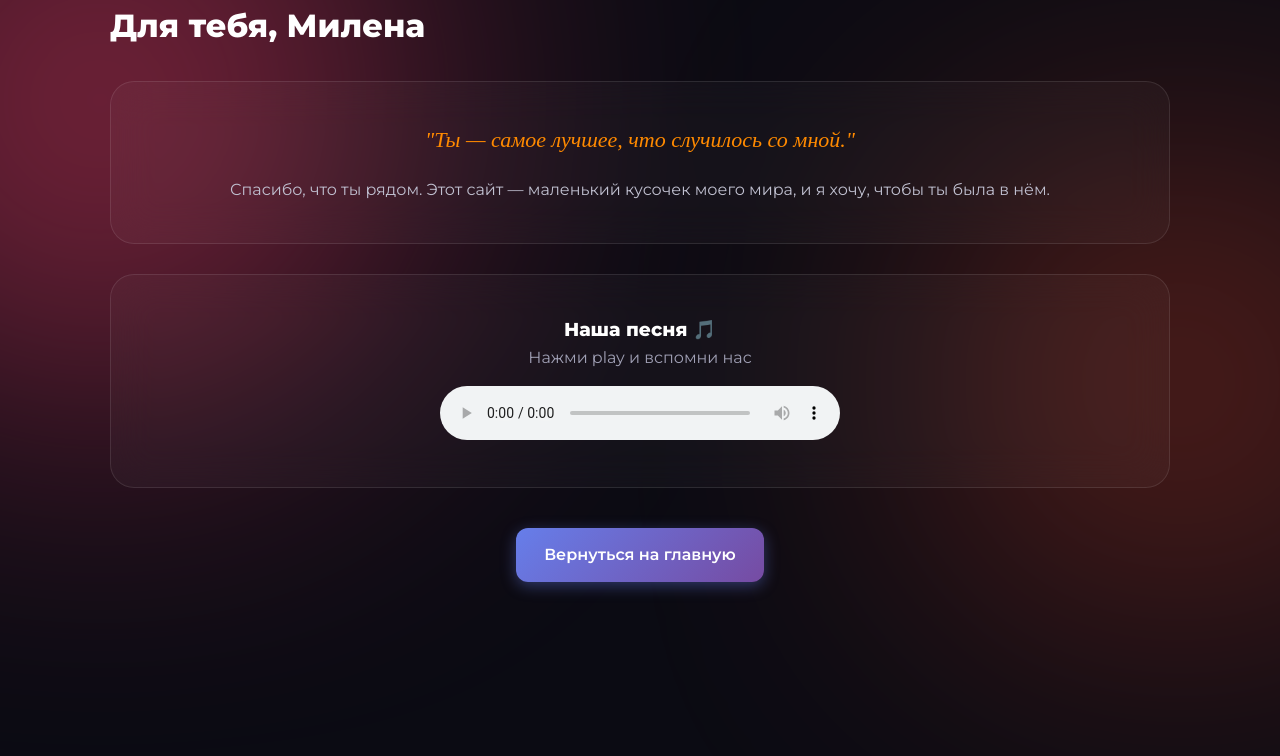
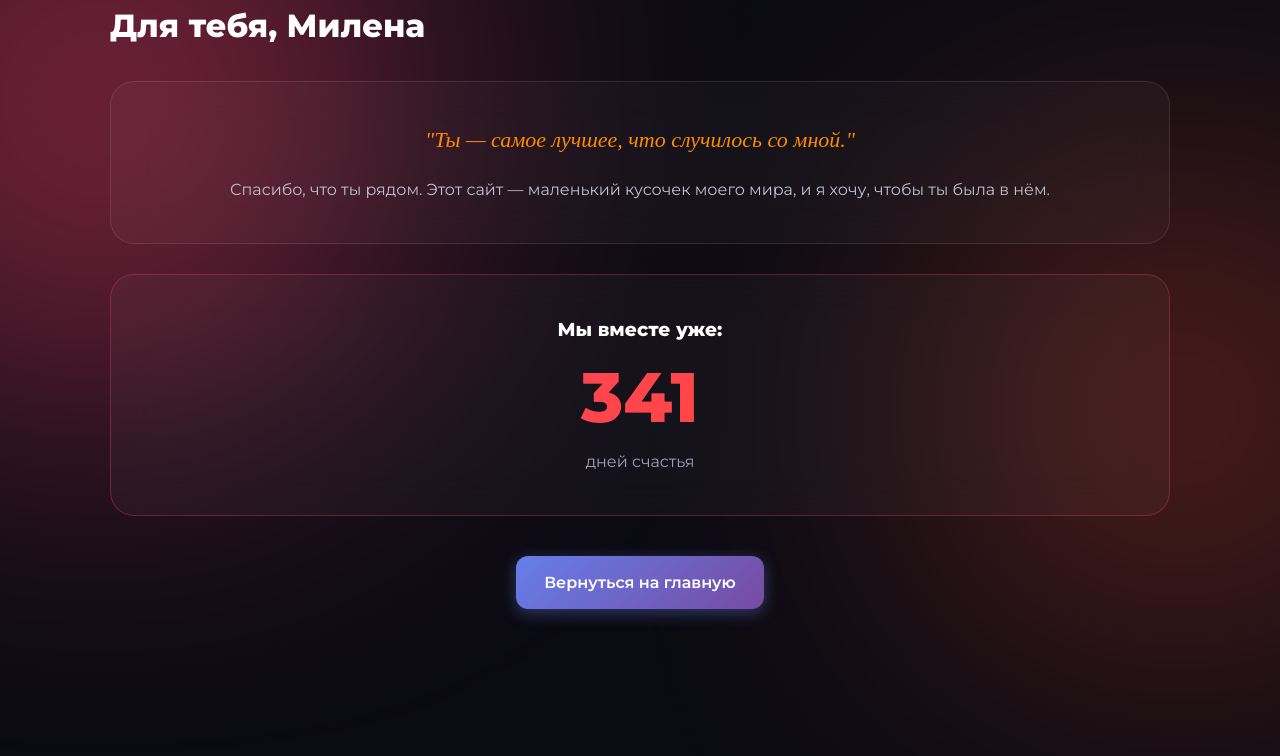
Before and after one commit to romik180689-boop/my-site, a Flask app: page /milena in a window 1280 px wide; the page is wider, and only the part inside the window is pictured. Shown: the top 756 px of that part. Run offline with Flask 3, Linux system fonts and the light colour scheme; some web fonts are replaced.

Commit message:
Update milena.html

```diff
--- a/templates/milena.html
+++ b/templates/milena.html
@@ -8,7 +8,6 @@
     <link rel="stylesheet" href="{{ url_for('static', filename='style.css') }}">
 </head>
 <body class="milena-page">
-    <!-- Свечение на фоне -->
     <div class="glow glow-1" style="background: #ff416c;"></div>
     <div class="glow glow-2" style="background: #ff4b2b;"></div>
 
@@ -24,18 +23,30 @@
             </p>
         </div>
 
-        <div class="glass-card fade-in" style="margin-top: 30px; text-align: center;">
-            <h3>Наша песня 🎵</h3>
-            <p style="margin-bottom: 15px; color: #a0a0b5;">Нажми play и вспомни нас</p>
-            <audio controls style="width: 100%; max-width: 400px;">
-                <source src="{{ url_for('static', filename='our_song.mp3') }}" type="audio/mpeg">
-                Твой браузер не поддерживает аудио.
-            </audio>
+        <!-- СЧЕТЧИК ДНЕЙ -->
+        <div class="glass-card fade-in" style="text-align: center; margin-top: 30px; border-color: rgba(255, 65, 108, 0.3);">
+            <h3>Мы вместе уже:</h3>
+            <div class="counter-number" id="days-counter" style="font-size: 70px; font-weight: 800; background: linear-gradient(135deg, #ff416c, #ff4b2b); -webkit-background-clip: text; -webkit-text-fill-color: transparent; line-height: 1.2; margin: 10px 0;">0</div>
+            <p style="color: #a0a0b5;">дней счастья</p>
         </div>
 
         <div style="text-align: center; margin-top: 40px;" class="fade-in">
             <a href="/" class="btn">Вернуться на главную</a>
         </div>
     </div>
+
+    <!-- Скрипт для подсчета дней -->
+    <script>
+        // ВАЖНО: Укажи здесь вашу дату (год, месяц-1, день)
+        // Месяцы считаются с 0! То есть 10 - это ноябрь, 9 - это октябрь.
+        // Пример: 11 ноября 2025 года -> new Date(2025, 10, 11)
+        const startDate = new Date(2025, 10, 11);
+
+        const today = new Date();
+        const diffTime = Math.abs(today - startDate);
+        const diffDays = Math.ceil(diffTime / (1000 * 60 * 60 * 24));
+
+        document.getElementById('days-counter').innerText = diffDays;
+    </script>
 </body>
 </html>
```
